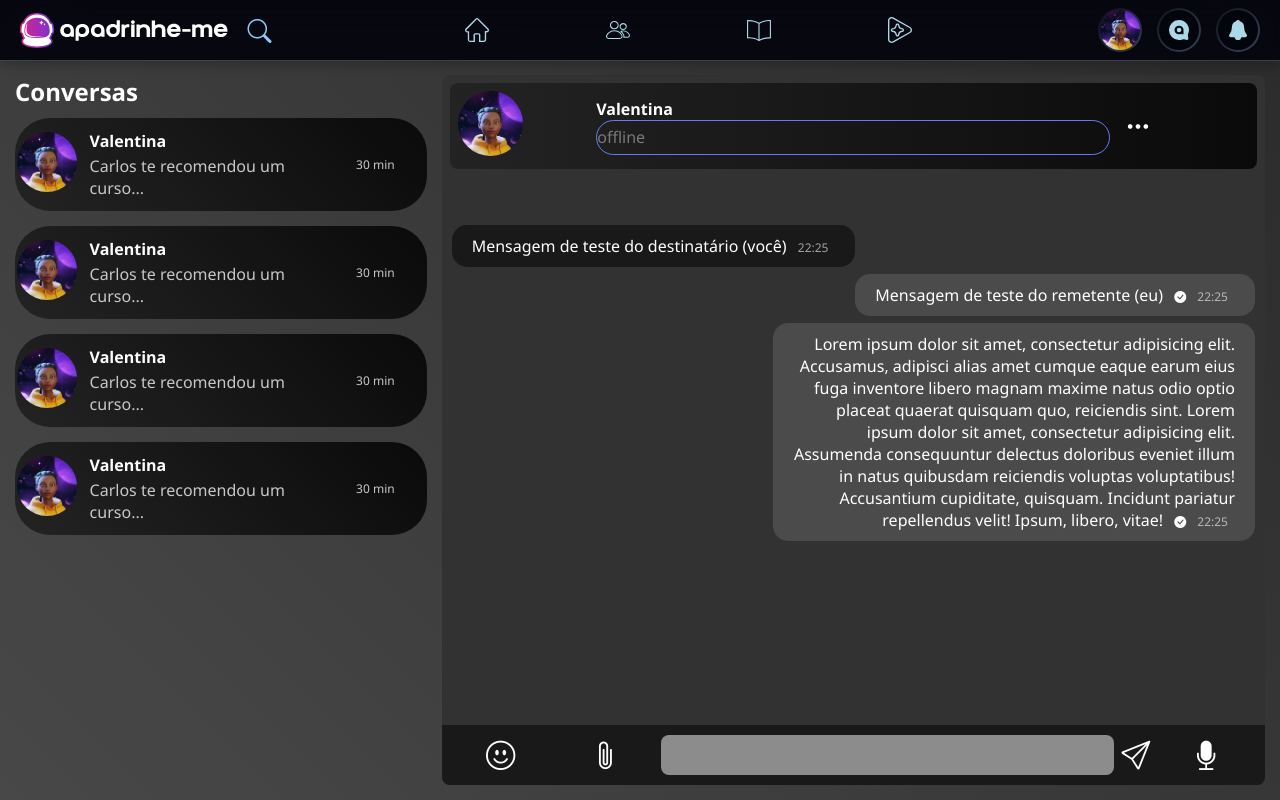
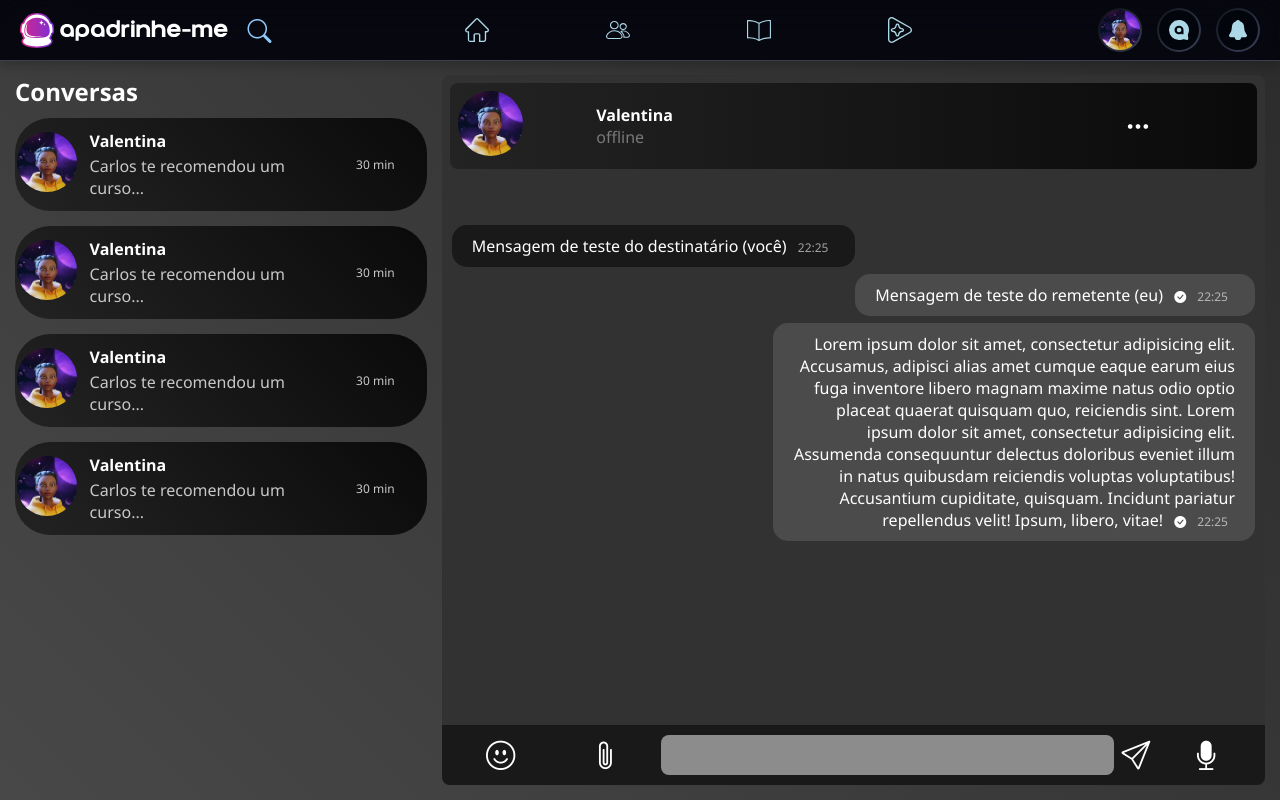
Before and after one commit to apadrinhe-me/apadrinhe-me, a React (Create React App) app in the folder client/: page /chat in a window 1280 px wide. Built offline with nearby package versions, Linux system fonts and the light colour scheme.

Commit message:
tirar borda do chat

```diff
--- a/client/src/componets/layout/apadPopup/popUpviews/ApoioEducacional.css
+++ b/client/src/componets/layout/apadPopup/popUpviews/ApoioEducacional.css
@@ -10,7 +10,7 @@
     color: red;
 }
 
-.status {
+.pagamento-info .status {
     display: flex;
     align-items: center;
     height: 35px;
```
